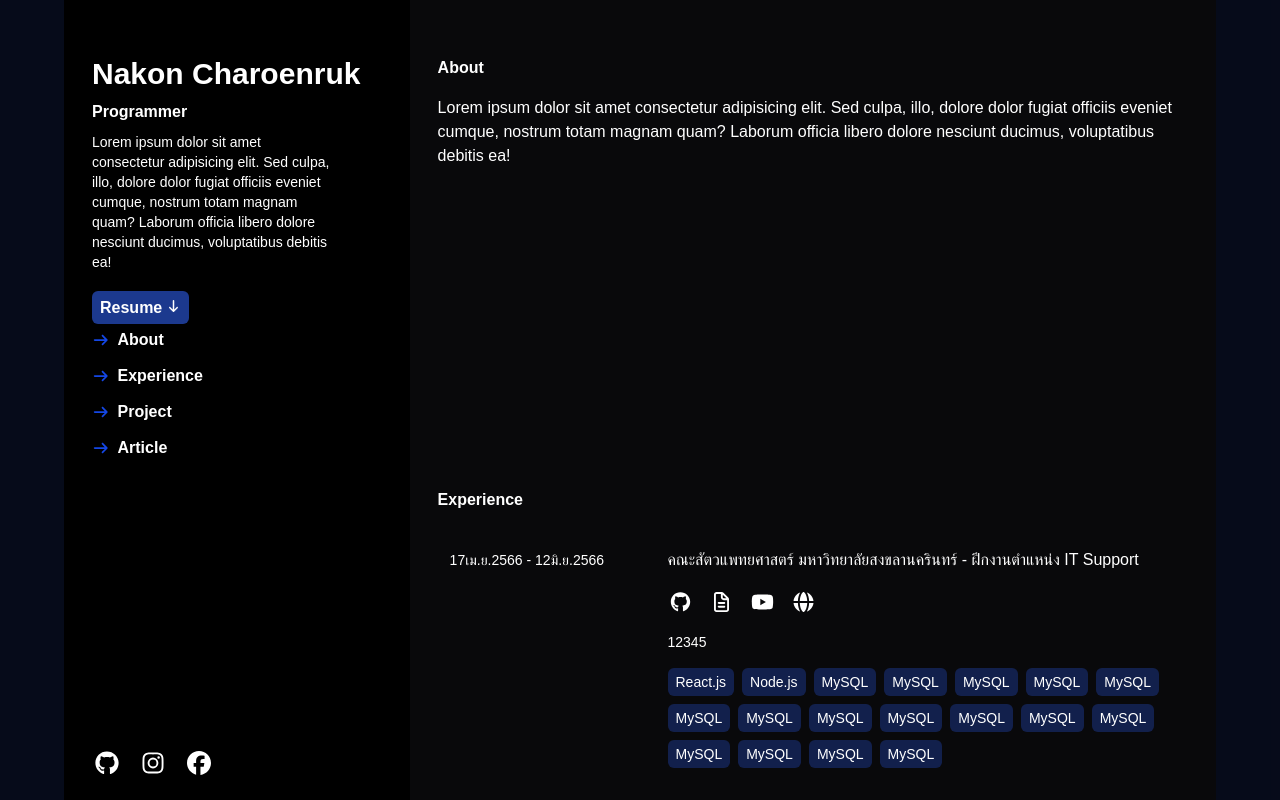
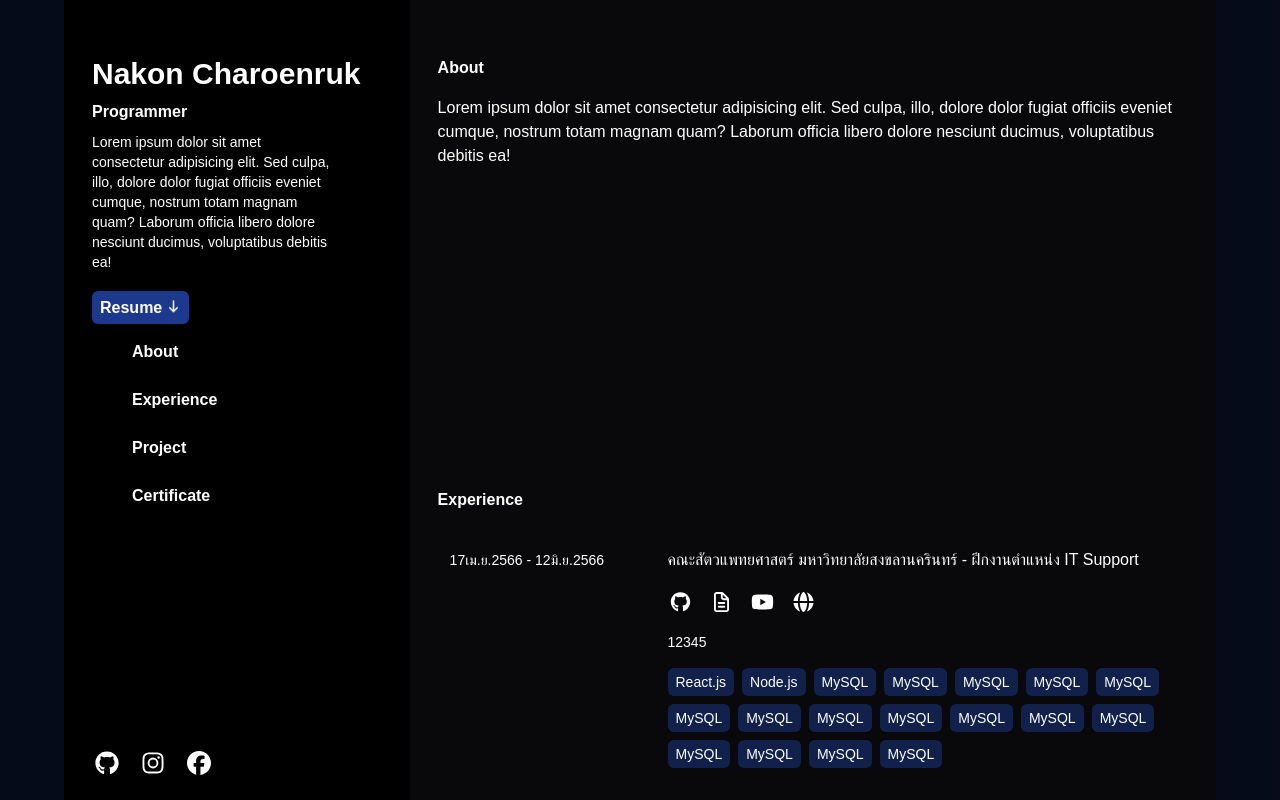
Before and after one commit to nakonc98-create/my-portfolio, a React (Vite) app: page / in a window 1280 px wide. Shown: the top 800 px of the page. Built offline with nearby package versions, Linux system fonts and the light colour scheme.

Commit message:
Commit Navbar

```diff
--- a/src/components/Content.jsx
+++ b/src/components/Content.jsx
@@ -7,10 +7,10 @@ import Title from "./Title"
 
 const Content = (props) => {
 
-    const SECTION_ID = '${props.title}-section'
+    const SECTION_ID = `${props.title}-section`
 
     return (
-        <div id={SECTION_ID}>
+        <div id={SECTION_ID} className='scroll-m-14'>
             <div className='font-semibold mb-3'>{props.title}</div>
             {props.data.map((e,i) => (
                 <div className='grid grid-cols-[30%_70%] hover:bg-blue-800/15 duration-200 px-3 py-6 rounded-md' key={i}>
@@ -27,6 +27,7 @@ const Content = (props) => {
                 </div>
             ))}
         </div>
+
     )
 }
 
--- /dev/null
+++ b/src/contents/certificate.jsx
@@ -0,0 +1,44 @@
+import { faGithub, faYoutube } from "@fortawesome/free-brands-svg-icons"
+import { faFileLines } from "@fortawesome/free-regular-svg-icons"
+import { faGlobe } from "@fortawesome/free-solid-svg-icons"
+import pic from "../assets/Cat.jpg"
+
+export const title = "Certificate"
+export const data = [
+    {
+        id: 1,
+        title: "คณะสัตวแพทยศาสตร์ มหาวิทยาลัยสงขลานครินทร์ - ฝึกงานตำแหน่ง IT Support",
+        duration: "17เม.ย.2566 - 12มิ.ย.2566",
+        picture: pic,
+        description: "12345",
+        skill: ["React.js", "Node.js","MySQL","MySQL","MySQL","MySQL","MySQL","MySQL","MySQL","MySQL","MySQL","MySQL","MySQL","MySQL","MySQL","MySQL","MySQL","MySQL"],
+        material: [
+            { icon: faGithub, link: "https://www.google.com/"},
+            { icon: faFileLines, link: "https://www.google.com/"},
+            { icon: faYoutube, link: ""},
+            { icon: faGlobe , link: "https://www.google.com/"},
+        ],
+    },
+    {
+        id: 2,
+        title: "Career of IT",
+        duration: "2020-2023",
+        picture: pic,
+        description: "56789",
+        skill: ["Glide", "MySQL"],
+        material: [
+        ],
+    },
+    {
+        id: 3,
+        title: "Career of IT",
+        duration: "2020-2023",
+        picture: pic,
+        description: "56789",
+        skill: ["Glide", "MySQL"],
+        material: [
+            { icon: faGithub, link: "https://www.google.com/"},
+            { icon: faYoutube, link: "https://www.google.com/"},
+        ],
+    },
+];
--- a/src/sections/About.jsx
+++ b/src/sections/About.jsx
@@ -1,10 +1,10 @@
 import { data } from '../contents/about'
 
-const SECTION_ID = "about-section"
+const SECTION_ID = `${data.title}-section`
 
 const About = () => {
   return (
-    <div id={SECTION_ID}>
+    <div id={SECTION_ID} className='scroll-m-14'>
         <div className='font-semibold mb-4'>{data.title}</div>
         <div>{data.description}</div>
     </div>
--- a/src/sections/Footer.jsx
+++ b/src/sections/Footer.jsx
@@ -3,7 +3,7 @@ import { FontAwesomeIcon } from '@fortawesome/react-fontawesome'
 
 const Footer = () => {
   return (
-    <div className='flex justify-end mb-12'><span><a href='#' target="_blank">Powered by React.js and TailwindCS<FontAwesomeIcon className='ml-1' icon={faGithub}/></a></span></div>
+    <div className='flex justify-end mb-12'><span><a href='https://github.com/nakonc98-create/my-portfolio.git' target="_blank">Powered by React.js and TailwindCS<FontAwesomeIcon className='ml-1' icon={faGithub}/></a></span></div>
   )
 }
 
--- a/src/sections/Navbar.jsx
+++ b/src/sections/Navbar.jsx
@@ -1,13 +1,52 @@
 import { faArrowRight } from '@fortawesome/free-solid-svg-icons'
 import { FontAwesomeIcon } from '@fortawesome/react-fontawesome'
+import { useState } from 'react'
+
+const navs = [
+  { title: "About", sectionId: "About-section"},
+  { title: "Experience", sectionId: "Experience-section"},
+  { title: "Project", sectionId: "Project-section"},
+  { title: "Certificate", sectionId: "Certificate-section"},
+]
 
 const Navbar = () => {
+  const [isHover, setIsHover] = useState(null);
+  const [activeNav, setActiveNav] = useState(null);
+
+  const handleClick = (sectionId, title) => {
+    setActiveNav(title);
+    document.getElementById(sectionId)?.scrollIntoView({ behavior: "smooth"});
+  }
+
   return (
-    <div className='flex flex-col gap-3 font-semibold'>
-        <a  href="#"><FontAwesomeIcon className='mr-2 text-sm text-blue-700' icon={faArrowRight}/>About</a>
-        <a  href="#"><FontAwesomeIcon className='mr-2 text-sm text-blue-700' icon={faArrowRight}/>Experience</a>
-        <a  href="#"><FontAwesomeIcon className='mr-2 text-sm text-blue-700' icon={faArrowRight}/>Project</a>
-        <a  href="#"><FontAwesomeIcon className='mr-2 text-sm text-blue-700' icon={faArrowRight}/>Article</a>
+    <div className='flex flex-col font-semibold'>
+      {
+        navs.map((e, i) => {
+          const isShowArrow = isHover === e.title || activeNav === e.title;
+
+          return (
+            <div
+              key={i}
+              onClick={() => handleClick(e.sectionId, e.title)}
+              onMouseEnter={() => setIsHover(e.title)}
+              onMouseLeave={() => setIsHover(null)}
+              className={`flex cursor-pointer py-3 px-4 rounded-md transition-all
+                ${activeNav === e.title ? "text-blue-300 bg-blue-800/15" : "hover:text-blue-300 hover:bg-blue-800/15"}`}
+            >
+              <div className='w-6'>
+                <FontAwesomeIcon
+                  icon={faArrowRight}
+                  className={`text-sm text-blue-700 transition-all duration-500 ease-in-out
+                    ${isShowArrow ? "opacity-100 translate-x-0" : "opacity-0 -translate-x-2"}`}
+                />
+              </div>
+              <div className={`transition-all duration-300 ${isShowArrow ? "translate-x-2" : "" }`}>
+                {e.title}
+              </div>
+            </div>
+          )
+        })
+      }
     </div>
   )
 }
--- a/src/sections/RightSection.jsx
+++ b/src/sections/RightSection.jsx
@@ -1,5 +1,6 @@
 import { data as expData , title as expTitle} from '../contents/experience'
 import { data as proData , title as proTitle} from '../contents/project'
+import { data as certData , title as certTitle} from '../contents/certificate'
 import Content from "../components/Content"
 import About from "./About"
 import Footer from "./Footer"
@@ -11,6 +12,7 @@ const RightSection = () => {
         <About/>
         <Content title={expTitle} data={expData}/>
         <Content title={proTitle} data={proData}/>
+        <Content title={certTitle} data={certData}/>
         <Footer/>
       </div>
     </div>
```
